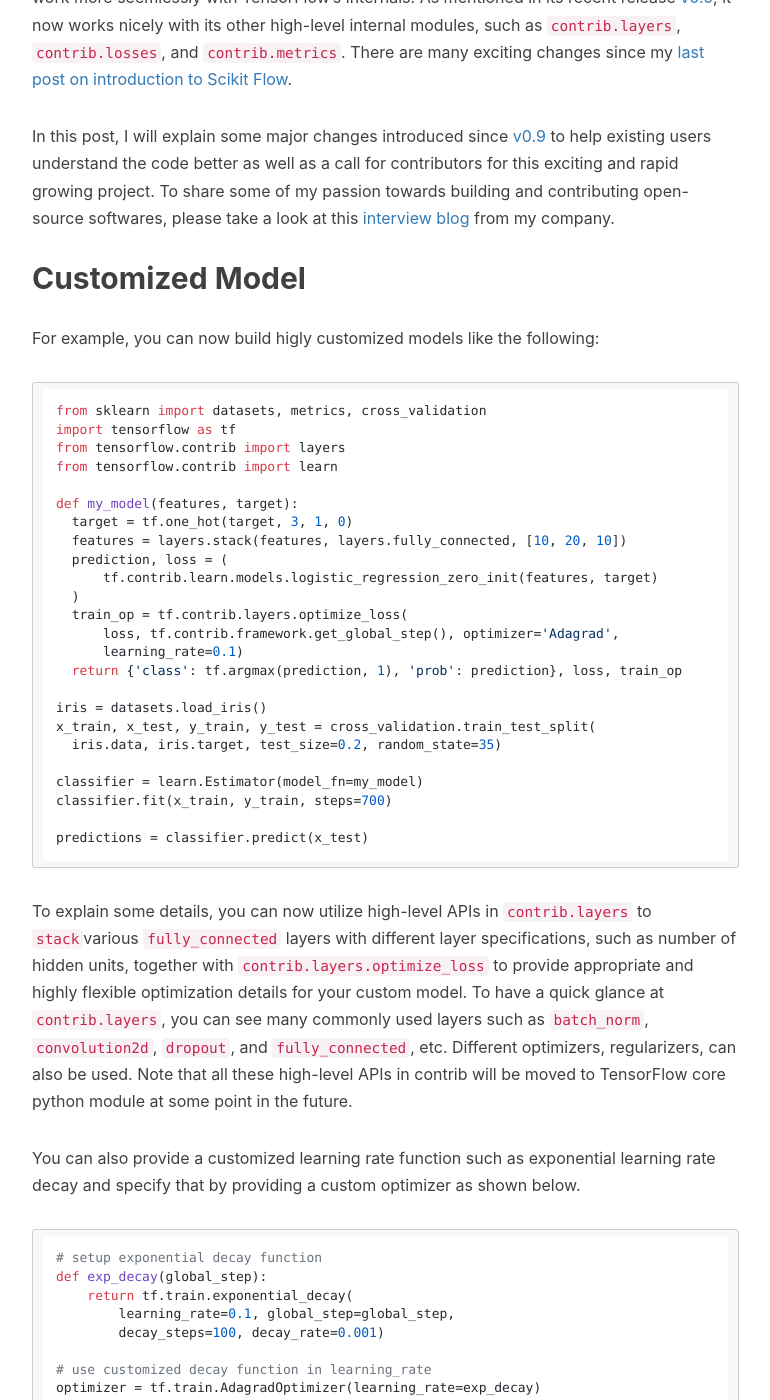
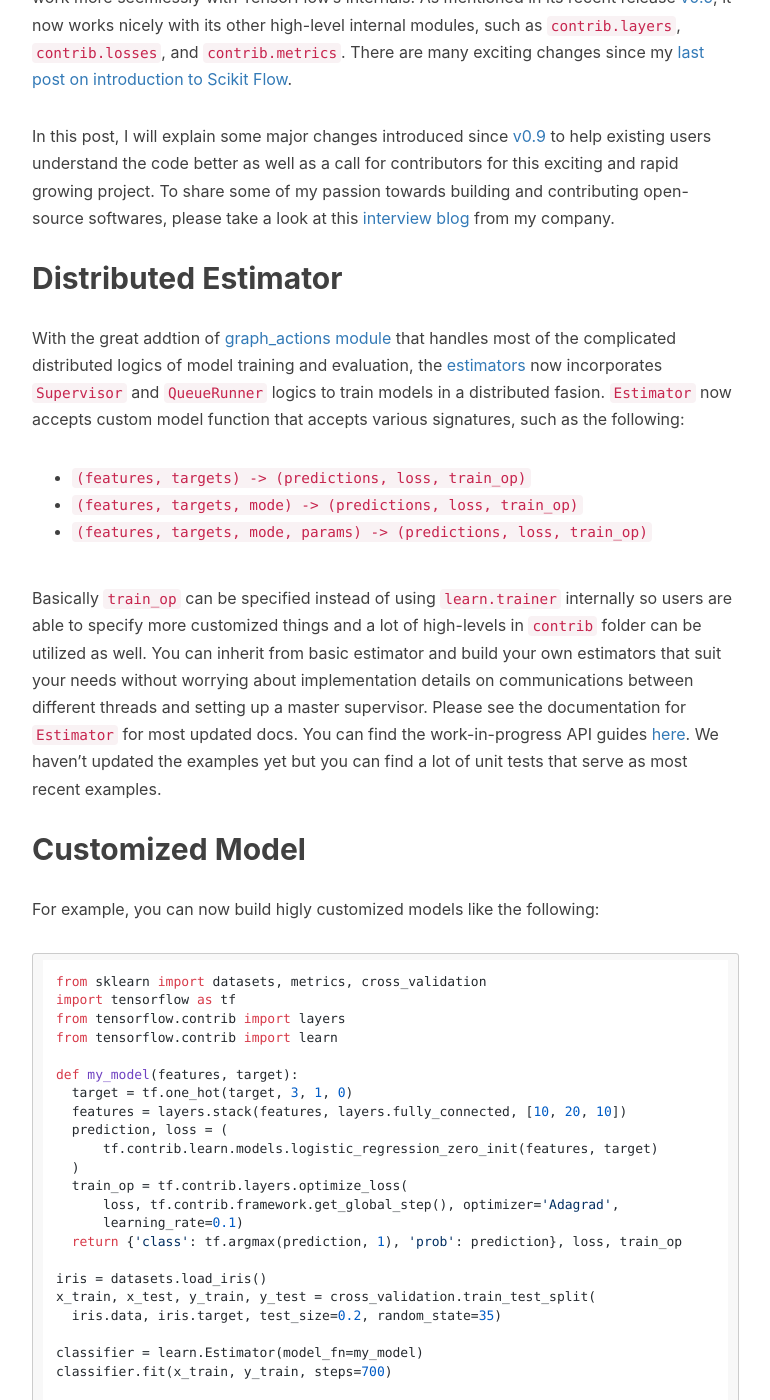
Before and after one commit to terrytangyuan/terrytangyuan.github.com, a Jekyll site: the page built from _posts/2016-06-09-scikit-flow-v09.markdown, in a window 1280 px wide and 1400 px high, scrolled down 703 px. Shown: the whole window, without its empty margins (233-1003 px from the left). Built offline with Jekyll 4.4.1, drawn with Linux system fonts in a browser that asks for light colours; nearby versions of some CDN libraries; comment, search, counter and statistics services are not loaded; some of the changed text lies outside the part shown.

Commit message:
reorder sections

```diff
--- a/_posts/2016-06-09-scikit-flow-v09.markdown
+++ b/_posts/2016-06-09-scikit-flow-v09.markdown
@@ -17,6 +17,16 @@ Since Scikit Flow has been included in [v0.8](https://github.com/tensorflow/tens
 
 In this post, I will explain some major changes introduced since [v0.9](https://github.com/tensorflow/tensorflow/releases/tag/v0.9.0rc0) to help existing users understand the code better as well as a call for contributors for this exciting and rapid growing project. To share some of my passion towards building and contributing open-source softwares, please take a look at this [interview blog](http://uptake.com/5-questions-with-uptake-data-scientist-and-scikit-flow-co-creator-yuan-tang/) from my company.
 
+
+## Distributed Estimator
+
+With the great addtion of [graph_actions module](https://github.com/tensorflow/tensorflow/blob/master/tensorflow/contrib/learn/python/learn/graph_actions.py) that handles most of the complicated distributed logics of model training and evaluation, the [estimators](https://github.com/tensorflow/tensorflow/tree/master/tensorflow/contrib/learn/python/learn/estimators) now incorporates `Supervisor` and `QueueRunner` logics to train models in a distributed fasion. `Estimator` now accepts custom model function that accepts various signatures, such as the following:
+
+* `(features, targets) -> (predictions, loss, train_op)`
+* `(features, targets, mode) -> (predictions, loss, train_op)`
+* `(features, targets, mode, params) -> (predictions, loss, train_op)`
+
+Basically `train_op` can be specified instead of using `learn.trainer` internally so users are able to specify more customized things and a lot of high-levels in `contrib` folder can be utilized as well. You can inherit from basic estimator and build your own estimators that suit your needs without worrying about implementation details on communications between different threads and setting up a master supervisor. Please see the documentation for `Estimator` for most updated docs. You can find the work-in-progress API guides [here](https://www.tensorflow.org/versions/master/api_docs/python/contrib.learn.html). We haven't updated the examples yet but you can find a lot of unit tests that serve as most recent examples.
 
 ## Customized Model
 
```
Also changed, not shown: other parts of _posts/2016-06-09-scikit-flow-v09.markdown (+0 -11 lines).
